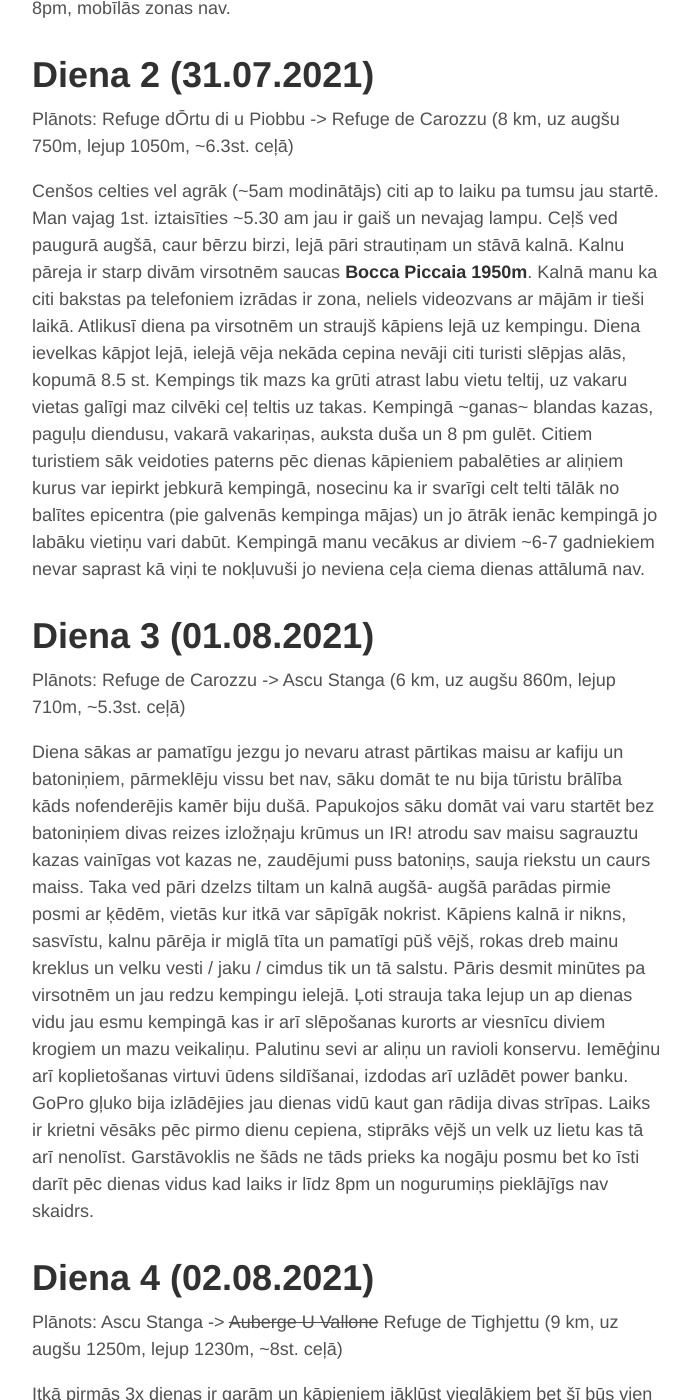
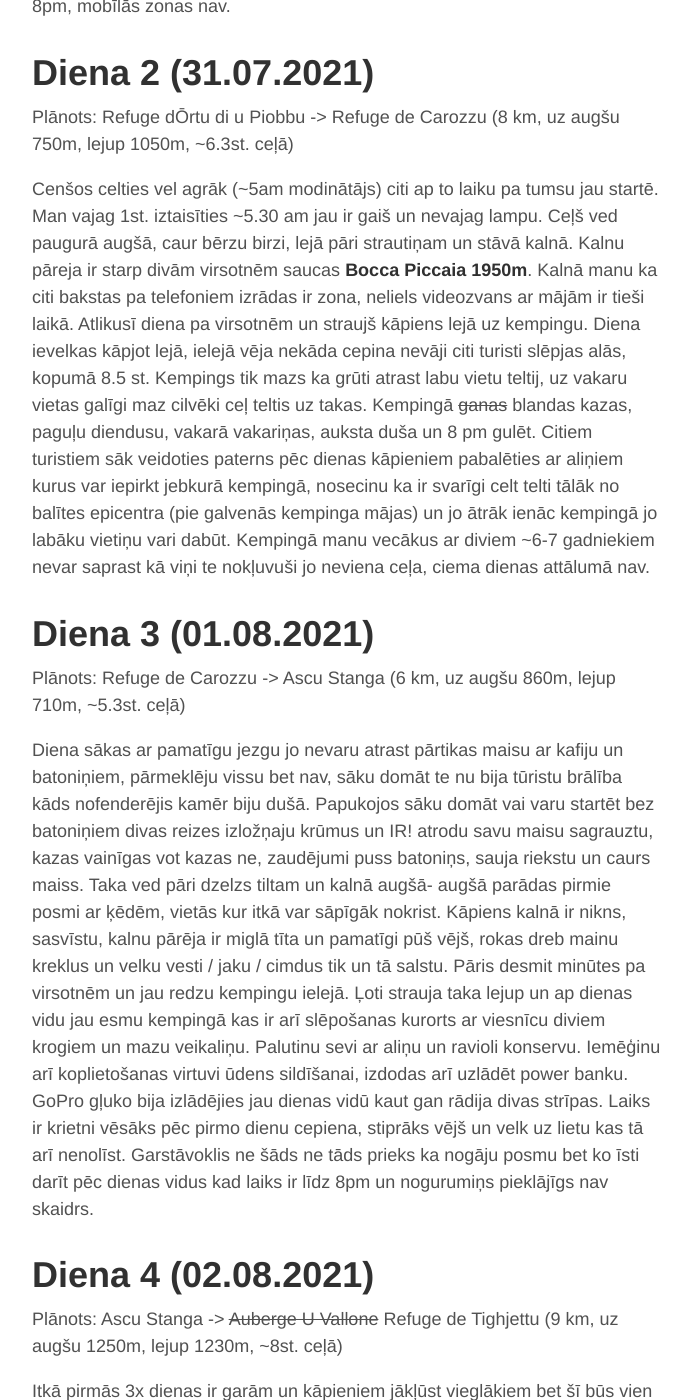
Before and after one commit to ogavrisevs/ogavrisevs.github.io, a Jekyll site: the page built from _posts/2021-09-06-GR20.markdown, in a window 1280 px wide and 1400 px high, scrolled down 5778 px. Shown: the whole window, without its empty margins (293-983 px from the left). Built offline with Jekyll 4.4.1, drawn with Linux system fonts in a browser that asks for light colours; some of the changed text lies outside the part shown.

Commit message:
Typo fix

```diff
--- a/_posts/2021-09-06-GR20.markdown
+++ b/_posts/2021-09-06-GR20.markdown
@@ -29,6 +29,7 @@
 * Deglis aliekspress (~ 15 gr)
 
 Pilnais ekipējuma saraksts :
+-----------------------------
 
 **Elektronika** ( ~815 gr )
 
@@ -171,21 +171,21 @@
 
 Plānots: Calenzana -> Refuge d' Ortu di u Piobbu (12 km, uz augšu 1550m, lejup 235m, ~7st. ceļā)
 
-Eju klasisko taku no ziemeļiem uz dienvidiem, sekoju gida grāmatai kur posmi jau saplānoti pa 5-7 st. posmiem. Zinu ka pirmās dienas būs grūtākās, cenšos sāk agrāk bet 6.30 kad ceļos nometne jau zum pēc 7.30 am kad startēju nometnē maz cilvēku palikuši. Sāku "šturmēt" kalnu 8-9am saule jo normāli cepina, priecājos ka šoreiz paņēmu plato cepuri kas nosedz galvu/plecus nevajag smērēt ausis ar saules krēmu, kuru parasti sviedri izsmērē pa visurieni. Paceļam govis kazas daudz turisti kas mani apdzen un sadeguši koki, prātoju kā tas ir būt kalnos negaisa lakā. Esmu idzēris gandrīz 3 L ūdens priecājos ka tomēr ņēmu 3L ne 2L.  Ap 4pm esmu nometnē liela klints paugurs, rezervācijas man nav maksāju par vietu 12 eur. Nepierasts komforts kempingā ir mini bode, duša, virtuve ar gāzes plīti, blakus avots. Ir tik karsts ka nelieku teltij jumtu lai vējiņš vēdina, guļu ar skatu uz zvaigznēm. Strautā daudz mušu bail pildīt pudelēs, kārpos uz augšu līz atrodu vietu kur strauts iztek, gulēt eju 8pm, mobīlās zonas nav.
+Eju klasisko taku no ziemeļiem uz dienvidiem, sekoju gida grāmatai kur posmi jau saplānoti pa 5-7 st. posmiem. Zinu ka pirmās dienas būs grūtākās, cenšos sāk agrāk bet 6.30 kad ceļos nometne jau zum pēc 7.30 am kad startēju nometnē maz cilvēku palikuši. Sāku "šturmēt" kalnu 8-9am saule jo normāli cepina, priecājos ka šoreiz paņēmu plato cepuri kas nosedz galvu/plecus nevajag smērēt ausis ar saules krēmu, kuru parasti sviedri izsmērē pa visurieni. Paceļam govis, kazas, daudz turisti kas mani apdzen un sadeguši koki, prātoju kā tas ir būt kalnos negaisa lakā. Esmu idzēris gandrīz 3 L ūdens priecājos ka tomēr ņēmu 3L ne 2L. Ap 4pm esmu nometnē liela klints paugurs, rezervācijas man nav maksāju par vietu 12 eur. Nepierasts komforts kempingā ir mini bode, duša, virtuve ar gāzes plīti, blakus avots. Ir tik karsts ka nelieku teltij jumtu lai vējiņš vēdina, guļu ar skatu uz zvaigznēm. Strautā daudz mušu bail pildīt pudelēs, kārpos uz augšu līz atrodu vietu kur strauts iztek, gulēt eju 8pm, mobīlās zonas nav.
 
 Diena 2 (31.07.2021)
 =====================
 
 Plānots: Refuge dŌrtu di u Piobbu -> Refuge de Carozzu (8 km, uz augšu 750m, lejup 1050m, ~6.3st. ceļā)
 
-Cenšos celties vel agrāk (~5am modinātājs) citi ap to laiku pa tumsu jau startē. Man vajag 1st. iztaisīties ~5.30 am jau ir gaiš un nevajag lampu. Ceļš ved paugurā augšā, caur bērzu birzi, lejā pāri strautiņam un stāvā kalnā. Kalnu pāreja ir starp divām virsotnēm saucas **Bocca Piccaia 1950m**. Kalnā manu ka citi bakstas pa telefoniem izrādas ir zona, neliels videozvans ar mājām ir tieši laikā. Atlikusī diena pa virsotnēm un straujš kāpiens lejā uz kempingu. Diena ievelkas kāpjot lejā, ielejā vēja nekāda cepina nevāji citi turisti slēpjas alās, kopumā 8.5 st. Kempings tik mazs ka grūti atrast labu vietu teltij, uz vakaru vietas galīgi maz cilvēki ceļ teltis uz takas. Kempingā ~ganas~ blandas kazas, paguļu diendusu, vakarā vakariņas, auksta duša un 8 pm gulēt. Citiem turistiem sāk veidoties paterns pēc dienas kāpieniem pabalēties ar aliņiem kurus var iepirkt jebkurā kempingā, nosecinu ka ir svarīgi celt telti tālāk no balītes epicentra (pie galvenās kempinga mājas) un jo ātrāk ienāc kempingā jo labāku vietiņu vari dabūt. Kempingā manu vecākus ar diviem ~6-7 gadniekiem nevar saprast kā viņi te nokļuvuši jo neviena ceļa ciema dienas attālumā nav.
+Cenšos celties vel agrāk (~5am modinātājs) citi ap to laiku pa tumsu jau startē. Man vajag 1st. iztaisīties ~5.30 am jau ir gaiš un nevajag lampu. Ceļš ved paugurā augšā, caur bērzu birzi, lejā pāri strautiņam un stāvā kalnā. Kalnu pāreja ir starp divām virsotnēm saucas **Bocca Piccaia 1950m**. Kalnā manu ka citi bakstas pa telefoniem izrādas ir zona, neliels videozvans ar mājām ir tieši laikā. Atlikusī diena pa virsotnēm un straujš kāpiens lejā uz kempingu. Diena ievelkas kāpjot lejā, ielejā vēja nekāda cepina nevāji citi turisti slēpjas alās, kopumā 8.5 st. Kempings tik mazs ka grūti atrast labu vietu teltij, uz vakaru vietas galīgi maz cilvēki ceļ teltis uz takas. Kempingā ~~ganas~~ blandas kazas, paguļu diendusu, vakarā vakariņas, auksta duša un 8 pm gulēt. Citiem turistiem sāk veidoties paterns pēc dienas kāpieniem pabalēties ar aliņiem kurus var iepirkt jebkurā kempingā, nosecinu ka ir svarīgi celt telti tālāk no balītes epicentra (pie galvenās kempinga mājas) un jo ātrāk ienāc kempingā jo labāku vietiņu vari dabūt. Kempingā manu vecākus ar diviem ~6-7 gadniekiem nevar saprast kā viņi te nokļuvuši jo neviena ceļa, ciema dienas attālumā nav.
 
 Diena 3 (01.08.2021)
 =====================
 
 Plānots: Refuge de Carozzu -> Ascu Stanga (6 km, uz augšu 860m, lejup 710m, ~5.3st. ceļā)
 
-Diena sākas ar pamatīgu jezgu jo nevaru atrast pārtikas maisu ar kafiju un batoniņiem, pārmeklēju vissu bet nav, sāku domāt te nu bija tūristu brālība kāds nofenderējis kamēr biju dušā. Papukojos sāku domāt vai varu startēt bez batoniņiem divas reizes izložņaju krūmus un IR! atrodu sav maisu sagrauztu kazas vainīgas vot kazas ne, zaudējumi puss batoniņs, sauja riekstu un caurs maiss. Taka ved pāri dzelzs tiltam un kalnā augšā- augšā parādas pirmie posmi ar ķēdēm, vietās kur itkā var sāpīgāk nokrist. Kāpiens kalnā ir nikns, sasvīstu, kalnu pārēja ir miglā tīta un pamatīgi pūš vējš, rokas dreb mainu kreklus un velku vesti / jaku / cimdus tik un tā salstu. Pāris desmit minūtes pa virsotnēm un jau redzu kempingu ielejā. Ļoti strauja taka lejup un ap dienas vidu jau esmu kempingā kas ir arī slēpošanas kurorts ar viesnīcu diviem krogiem un mazu veikaliņu. Palutinu sevi ar aliņu un ravioli konservu. Iemēģinu arī koplietošanas virtuvi ūdens sildīšanai, izdodas arī uzlādēt power banku. GoPro gļuko bija izlādējies jau dienas vidū kaut gan rādija divas strīpas. Laiks ir krietni vēsāks pēc pirmo dienu cepiena, stiprāks vējš un velk uz lietu kas tā arī nenolīst. Garstāvoklis ne šāds ne tāds prieks ka nogāju posmu bet ko īsti darīt pēc dienas vidus kad laiks ir līdz 8pm un nogurumiņs pieklājīgs nav skaidrs.
+Diena sākas ar pamatīgu jezgu jo nevaru atrast pārtikas maisu ar kafiju un batoniņiem, pārmeklēju vissu bet nav, sāku domāt te nu bija tūristu brālība kāds nofenderējis kamēr biju dušā. Papukojos sāku domāt vai varu startēt bez batoniņiem divas reizes izložņaju krūmus un IR! atrodu savu maisu sagrauztu, kazas vainīgas vot kazas ne, zaudējumi puss batoniņs, sauja riekstu un caurs maiss. Taka ved pāri dzelzs tiltam un kalnā augšā- augšā parādas pirmie posmi ar ķēdēm, vietās kur itkā var sāpīgāk nokrist. Kāpiens kalnā ir nikns, sasvīstu, kalnu pārēja ir miglā tīta un pamatīgi pūš vējš, rokas dreb mainu kreklus un velku vesti / jaku / cimdus tik un tā salstu. Pāris desmit minūtes pa virsotnēm un jau redzu kempingu ielejā. Ļoti strauja taka lejup un ap dienas vidu jau esmu kempingā kas ir arī slēpošanas kurorts ar viesnīcu diviem krogiem un mazu veikaliņu. Palutinu sevi ar aliņu un ravioli konservu. Iemēģinu arī koplietošanas virtuvi ūdens sildīšanai, izdodas arī uzlādēt power banku. GoPro gļuko bija izlādējies jau dienas vidū kaut gan rādija divas strīpas. Laiks ir krietni vēsāks pēc pirmo dienu cepiena, stiprāks vējš un velk uz lietu kas tā arī nenolīst. Garstāvoklis ne šāds ne tāds prieks ka nogāju posmu bet ko īsti darīt pēc dienas vidus kad laiks ir līdz 8pm un nogurumiņs pieklājīgs nav skaidrs.
 
 Diena 4 (02.08.2021)
 =====================
```
Also changed, not shown: other parts of _posts/2021-09-06-GR20.markdown (+11 -9 lines).
